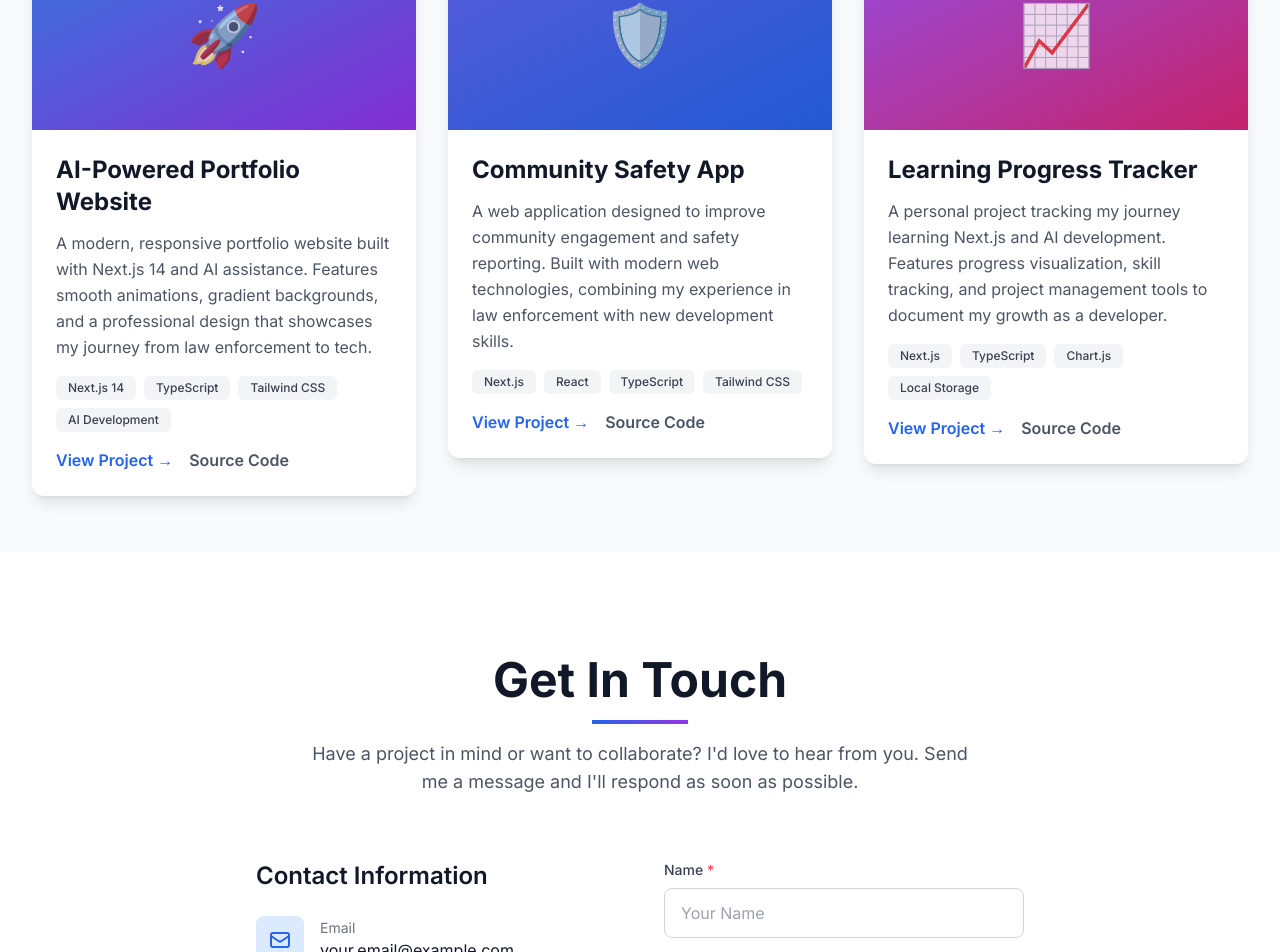
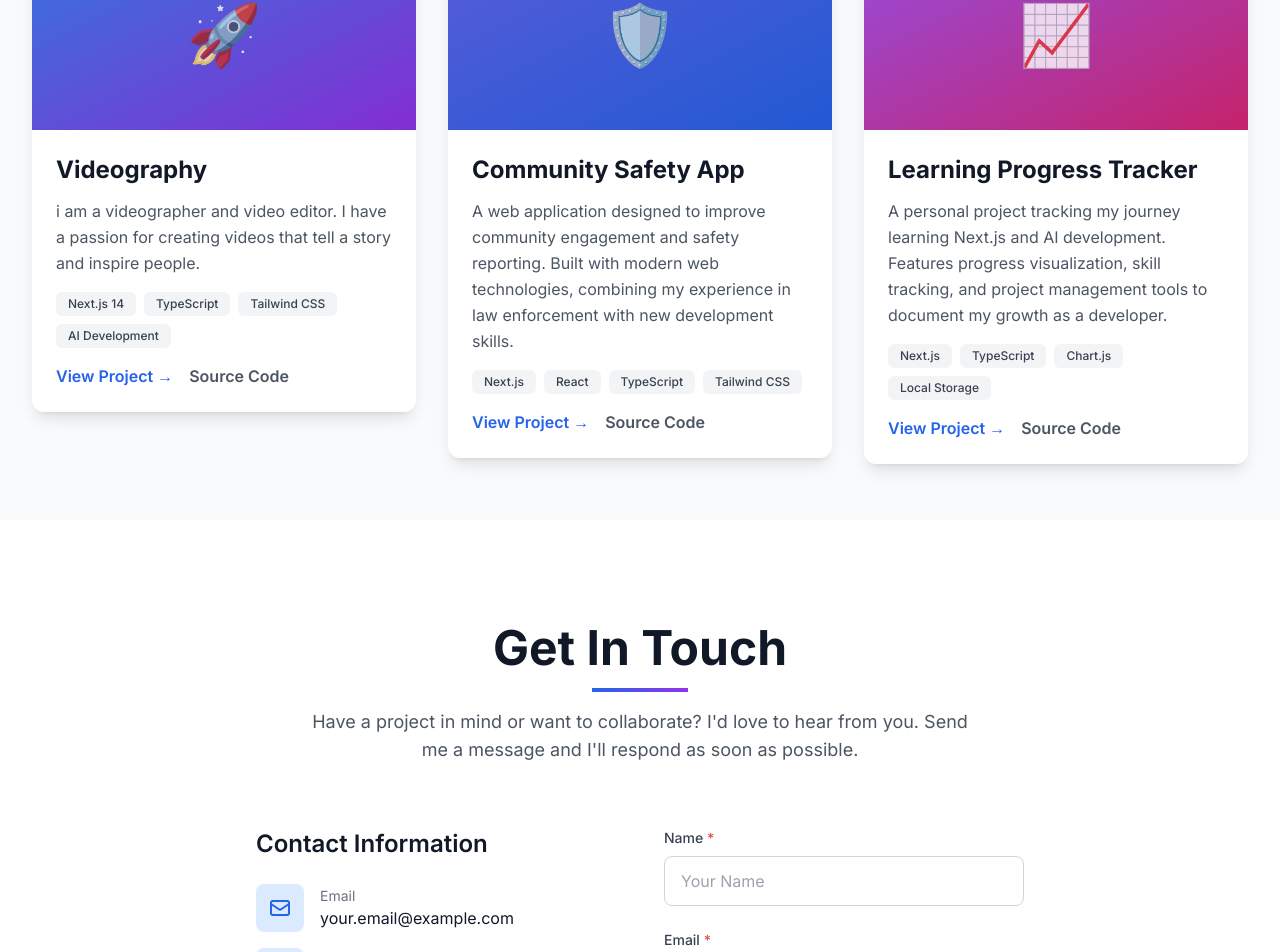
Before and after one commit to 9802dool/MY-PORTFOLIO, a Next.js app: page / in a window 1280 px wide. Shown: the part 2083-3035 px from the top of the page. Built offline with nearby package versions, Linux system fonts and the light colour scheme.

Commit message:
Update first project to Videography

```diff
--- a/components/Projects.tsx
+++ b/components/Projects.tsx
@@ -4,9 +4,9 @@ export default function Projects() {
   const projects = [
     {
       id: 1,
-      title: 'AI-Powered Portfolio Website',
+      title: 'Videography',
       description:
-        'A modern, responsive portfolio website built with Next.js 14 and AI assistance. Features smooth animations, gradient backgrounds, and a professional design that showcases my journey from law enforcement to tech.',
+        'i am a videographer and video editor. I have a passion for creating videos that tell a story and inspire people.',
       technologies: ['Next.js 14', 'TypeScript', 'Tailwind CSS', 'AI Development'],
       gradient: 'from-blue-500 to-purple-600',
       icon: '🚀',
```
